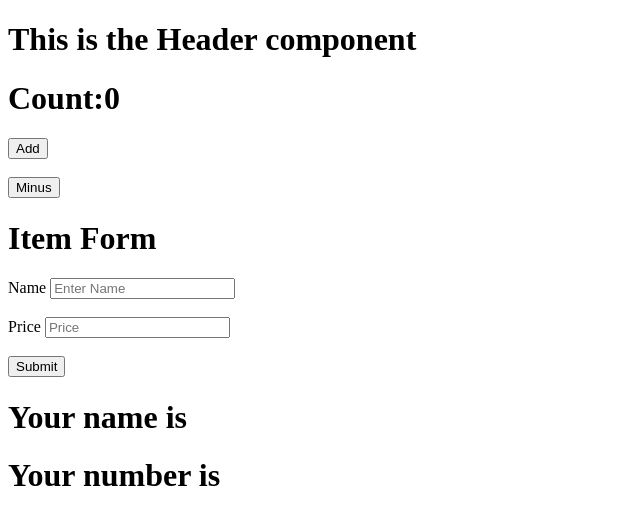
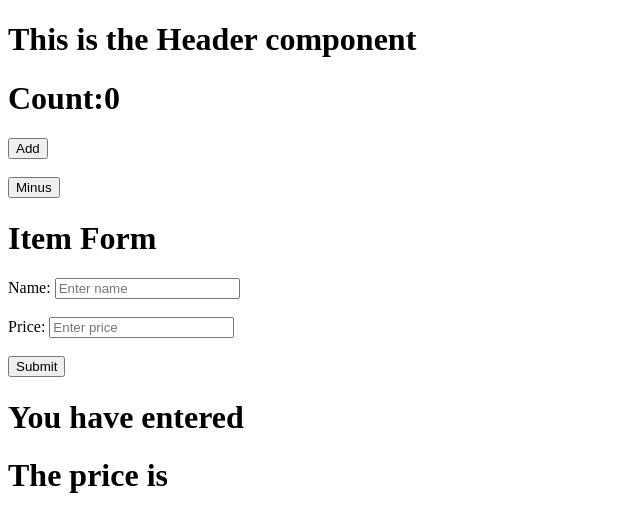
Before and after one commit to Osekobo/React-App, a React (Vite) app: page / in a window 1280 px wide. Shown: the top 532 px of the page, without its empty margins (0-640 px from the left). Built offline with nearby package versions, Linux system fonts and the light colour scheme.

Commit message:
Forms with handleChange

```diff
--- a/src/components/ItemForm.jsx
+++ b/src/components/ItemForm.jsx
@@ -2,33 +2,38 @@ import { useState } from "react";
 
 export default function ItemForm() {
   const [name, setName] = useState("");
-  const [num, setNum] = useState("");
+  const [price, setPrice] = useState("");
+  function handleSubmit(event) {
+    event.preventDefault();
+    console.log(name);
+    console.log(price);
+  }
   return (
     <div>
       <h1>Item Form</h1>
-      <form>
-        <label>Name </label>
+      <form onSubmit={handleSubmit}>
+        <label>Name: </label>
         <input
           type="text"
-          placeholder="Enter Name"
+          placeholder="Enter name"
           value={name}
           onChange={(event) => setName(event.target.value)}
         ></input>
         <br />
         <br />
-        <label>Price </label>
+        <label>Price: </label>
         <input
           type="number"
-          placeholder="Price"
-          value={num}
-          onChange={(event)=>setNum(event.target.value)}
+          placeholder="Enter price"
+          value={price}
+          onChange={(event) => setPrice(event.target.value)}
         ></input>
         <br />
         <br />
         <button>Submit</button>
       </form>
-      <h1>Your name is {name}</h1>
-      <h1>Your number is {num}</h1>
+      <h1>You have entered {name}</h1>
+      <h1>The price is {price}</h1>
     </div>
   );
 }
```
